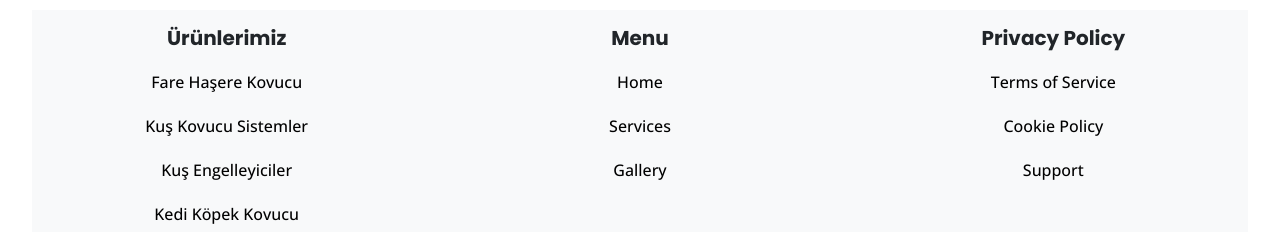
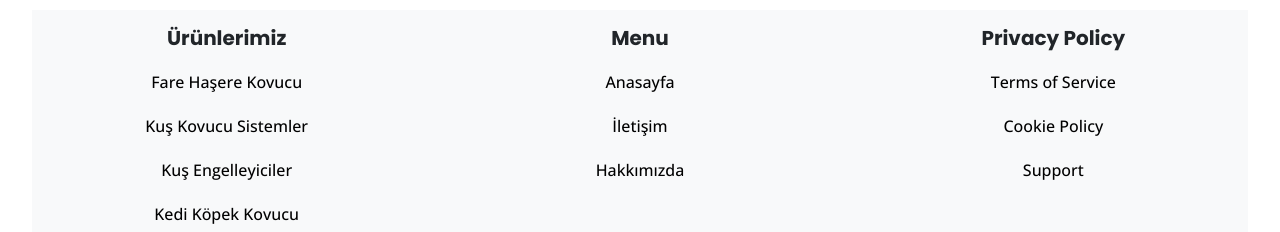
Before and after one commit to Mert003/ilaclama, a React (Create React App) app: page /ultrasonik in a window 1280 px wide. Shown: the part 588-820 px from the top of the page. Built offline with nearby package versions, Linux system fonts and the light colour scheme.

Commit message:
sthasdasirddd3as1

```diff
--- a/src/components/footer/Footer.js
+++ b/src/components/footer/Footer.js
@@ -13,15 +13,15 @@ function Footer() {
 
       <Row className="py-3">
 
-      <Col md={4}>
+        <Col md={4}>
           {/* Menu Column */}
           <h5>Ürünlerimiz</h5>
           <ul className="list-unstyled">
-            <Link activeClass="active" to="home" offset={50}><li>Fare Haşere Kovucu </li></Link>
+            <Link to="/farehasere" offset={50}><li>Fare Haşere Kovucu </li></Link>
 
-            <Link activeClass="active" to="services" offset={50}><li>Kuş Kovucu Sistemler</li></Link>
-            <Link activeClass="active" to="gallery" offset={50}><li>Kuş Engelleyiciler</li></Link>
-            <Link activeClass="active" to="gallery" offset={50}><li>Kedi Köpek Kovucu</li></Link>
+            <Link to="/kuskovucu" offset={50}><li>Kuş Kovucu Sistemler</li></Link>
+            <Link to="/kusengelleyici" offset={50}><li>Kuş Engelleyiciler</li></Link>
+            <Link to="/kedikopekkovucu" offset={50}><li>Kedi Köpek Kovucu</li></Link>
           </ul>
         </Col>
 
@@ -29,10 +29,10 @@ function Footer() {
           {/* Menu Column */}
           <h5>Menu</h5>
           <ul className="list-unstyled">
-            <Link activeClass="active" to="home" offset={50}><li>Home</li></Link>
+            <Link to="/" offset={50}><li>Anasayfa</li></Link>
 
-            <Link activeClass="active" to="services" offset={50}><li>Services</li></Link>
-            <Link activeClass="active" to="gallery" offset={50}><li>Gallery</li></Link>
+            <Link to="/iletisim" offset={50}><li>İletişim</li></Link>
+            <Link to="/hakkimizda" offset={50}><li>Hakkımızda</li></Link>
           </ul>
         </Col>
         <Col md={4}>
@@ -49,9 +49,9 @@ function Footer() {
       </Row>
       <Row>
         <Col>
-        <p>© Copyright
-Bu sayfada yer alan bilgiler Akgen Kimya San. LTD®’e aittir. Sayfada yer alan fotoĝraf ve bilgiler izinsiz kopyalanamaz ve hernagi bir şekilde
-yayınlanamaz</p>
+          <p>© Copyright
+            Bu sayfada yer alan bilgiler Akgen Kimya San. LTD®’e aittir. Sayfada yer alan fotoĝraf ve bilgiler izinsiz kopyalanamaz ve hernagi bir şekilde
+            yayınlanamaz</p>
         </Col>
       </Row>
     </footer>
--- a/src/pages/contact.js
+++ b/src/pages/contact.js
@@ -62,7 +62,7 @@ const ContactPage = () => {
 
           {/* Google Maps Embed (Replace with your own Google Maps embed code) */}
           <div className='embed-responsive embed-responsive-16by9'>
-          <iframe src="https://www.google.com/maps/embed?pb=!1m18!1m12!1m3!1d3020.451819438166!2d29.401472775983716!3d40.79606417138105!2m3!1f0!2f0!3f0!3m2!1i1024!2i768!4f13.1!3m3!1m2!1s0x14cadf9b055d9a2f%3A0x773bf0136068a880!2zS8O2xZ9rbMO8IMOHZcWfbWUsIDUzMC8yLiBTay4gTm86MTMsIDQxNDAwIEdlYnplL0tvY2FlbGksIFTDvHJraXll!5e0!3m2!1sen!2sus!4v1705082487881!5m2!1sen!2sus" width="600" height="450"  allowfullscreen="" loading="lazy" referrerpolicy="no-referrer-when-downgrade"></iframe>
+          <iframe src="https://www.google.com/maps/embed?pb=!1m18!1m12!1m3!1d3020.451819438166!2d29.401472775983716!3d40.79606417138105!2m3!1f0!2f0!3f0!3m2!1i1024!2i768!4f13.1!3m3!1m2!1s0x14cadf9b055d9a2f%3A0x773bf0136068a880!2zS8O2xZ9rbMO8IMOHZcWfbWUsIDUzMC8yLiBTay4gTm86MTMsIDQxNDAwIEdlYnplL0tvY2FlbGksIFTDvHJraXll!5e0!3m2!1sen!2sus!4v1705082487881!5m2!1sen!2sus" width="100%" height="450" title='adresiniz'  allowFullScreen="" loading="lazy" referrerPolicy="no-referrer-when-downgrade"></iframe>
           </div>
         </Col>
       </Row>
--- a/src/pages/urunlistesi/kusengelleyici.js
+++ b/src/pages/urunlistesi/kusengelleyici.js
@@ -12,7 +12,7 @@ const Kusengelleyici = () => {
           <div className='column'>
             <img
               src={foto} // Replace with your actual image path
-              alt='Image'
+              alt='Imsdfsdfsdage'
               style={{ width: '100%', height: 'auto' }}
             />
           </div>
```
